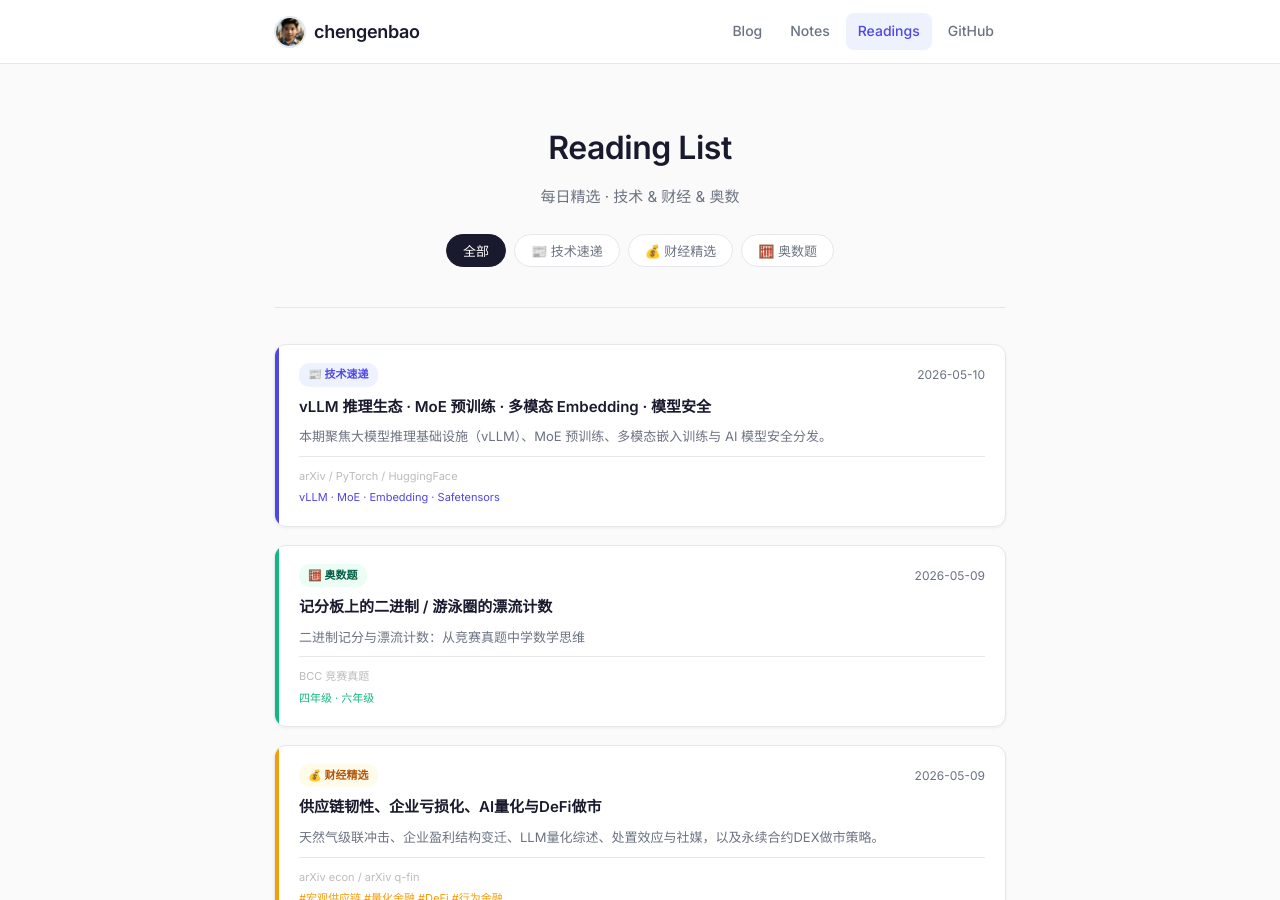
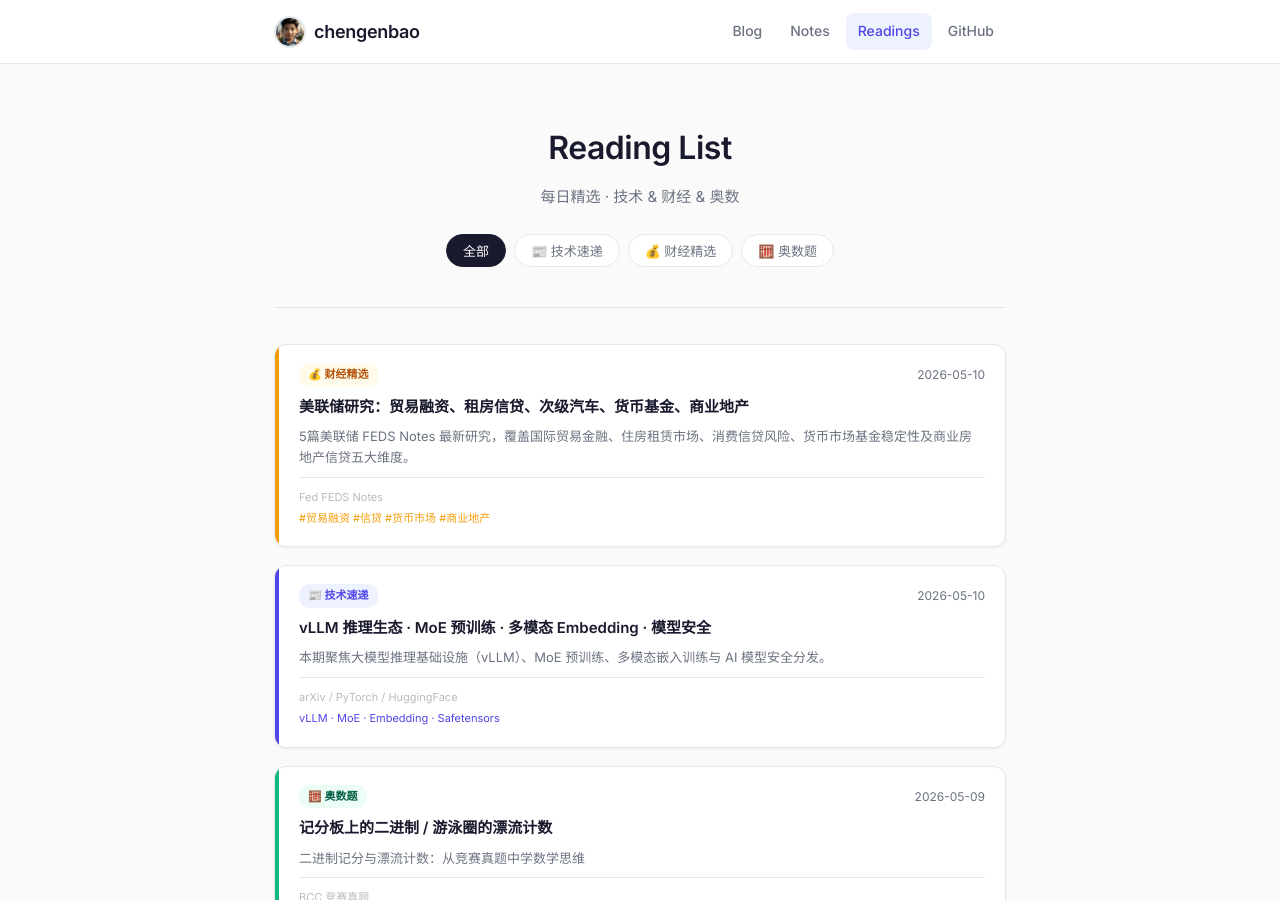
Before and after one commit to chengenbao/chengenbao.github.io, a Jekyll site: the page built from reading-list/index.md, in a window 1280 px wide and 900 px high. Built offline with Jekyll 4.4.1, drawn with Linux system fonts in a browser that asks for light colours.

Commit message:
update reading-list index with finance 2026-05-10

```diff
--- a/reading-list/index.md
+++ b/reading-list/index.md
@@ -18,6 +18,21 @@ permalink: /reading-list/
   </div>
 
   <div class="rl-grid">
+<a class="rl-card finance" href="/reading-list/2026-05-10-finance-daily/">
+  <div class="rl-accent"></div>
+  <div class="rl-body">
+    <div class="rl-top">
+      <span class="rl-badge finance">💰 财经精选</span>
+      <time>2026-05-10</time>
+    </div>
+    <h2>美联储研究：贸易融资、租房信贷、次级汽车、货币基金、商业地产</h2>
+    <p>5篇美联储 FEDS Notes 最新研究，覆盖国际贸易金融、住房租赁市场、消费信贷风险、货币市场基金稳定性及商业房地产信贷五大维度。</p>
+    <div class="rl-meta">
+      <span class="rl-source">Fed FEDS Notes</span>
+      <span class="rl-tags">#贸易融资 #信贷 #货币市场 #商业地产</span>
+    </div>
+  </div>
+</a>
 <a class="rl-card tech" href="/reading-list/2026-05-10-tech-daily/">
   <div class="rl-accent"></div>
   <div class="rl-body">
```
